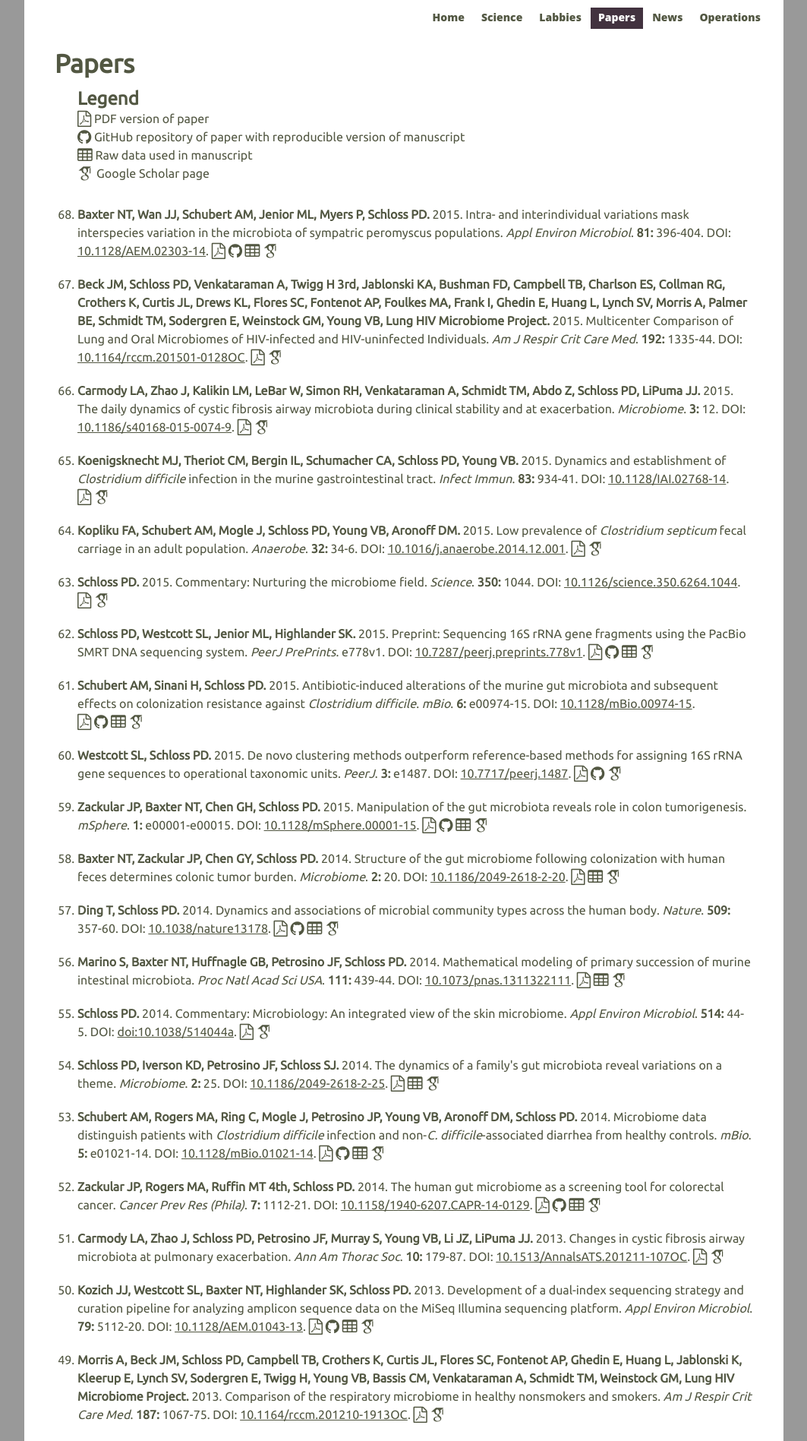
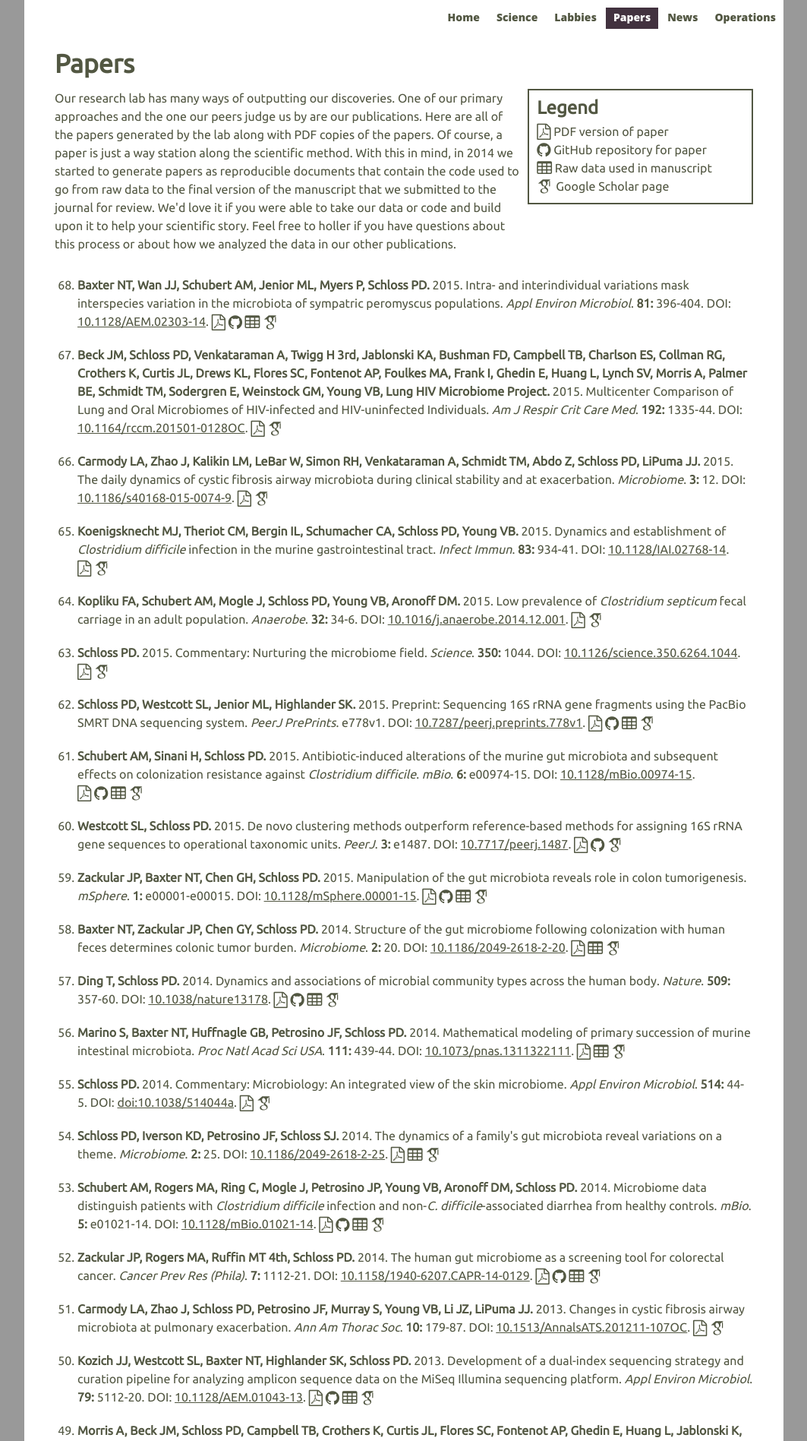
Before and after one commit to SchlossLab/schlosslab.github.io, a Jekyll site: the page built from _papers/index.md, in a window 1280 px wide. Shown: the top 1897 px of the page at 76% size, without its empty margins (108-1171 px from the left). Built offline with Jekyll 4.4.1, drawn with Linux system fonts in a browser that asks for light colours; nearby versions of some CDN libraries; some web fonts are replaced.

Commit message:
Add a blurb to introduce papers index page

```diff
--- a/_papers/index.md
+++ b/_papers/index.md
@@ -6,16 +6,24 @@ title: Papers
 
 <div class="bibliography">
 
-<div class="legend">
-	<h4>Legend</h4>
-	<ul>
-		<li><i class="fa fa-file-pdf-o fa-lg"></i> PDF version of paper</li>
-		<li><i class="fa fa-github fa-lg" ></i> GitHub repository of paper with reproducible version of manuscript</li>
-		<li><i class="fa fa-table fa-lg" ></i> Raw data used in manuscript</li>
-		<li><i class="ai ai-google-scholar ai-lg"></i> Google Scholar page</li>
-	</ul>
+<div class="container-fluid">
+	<div class="row">
+		<div class="col-md-8">
+			Our research lab has many ways of outputting our discoveries. One of our primary approaches and the one our peers judge us by are our publications. Here are all of the papers generated by the lab along with PDF copies of the papers. Of course, a paper is just a way station along the scientific method. With this in mind, in 2014 we started to generate papers as reproducible documents that contain the code used to go from raw data to the final version of the manuscript that we submitted to the journal for review. We'd love it if you were able to take our data or code and build upon it to help your scientific story. Feel free to holler if you have questions about this process or about how we analyzed the data in our other publications.
+		</div>
+		<div class="col-md-4">
+			<div class="legend">
+				<h4>Legend</h4>
+				<ul>
+					<li><i class="fa fa-file-pdf-o fa-lg"></i> PDF version of paper</li>
+					<li><i class="fa fa-github fa-lg" ></i> GitHub repository for paper</li>
+					<li><i class="fa fa-table fa-lg" ></i> Raw data used in manuscript</li>
+					<li><i class="ai ai-google-scholar ai-lg"></i> Google Scholar page</li>
+				</ul>
+			</div>
+		</div>
+	</div>
 </div>
-
 <ol reversed>
 	{% assign this_year = (site.time | date: '%Y') %}
 
--- a/css/main.scss
+++ b/css/main.scss
@@ -65,12 +65,11 @@ body {
 
 .container-fluid {
 	width: 100%;
-	padding: 0 20px;
+	padding: 0;
 }
 
 .row {
 	margin: 0;
-
 }
 
 .header {
@@ -478,9 +477,22 @@ a {
 		padding-bottom: 20px;
 	}
 
+	.col-md-8, .col-md-4 {
+		padding: 0;
+	}
+
+	.row {
+		margin-bottom: 30px;
+	}
+
 	.legend {
-		padding-bottom: 30px;
-		margin-left: 30px;
+		padding: 10px;
+		margin-left: 10px;
+		border: solid 2px;
+
+		h4 {
+			padding-bottom: 5px;
+		}
 		ul {
 			margin: 0;
 			padding: 0;
```
